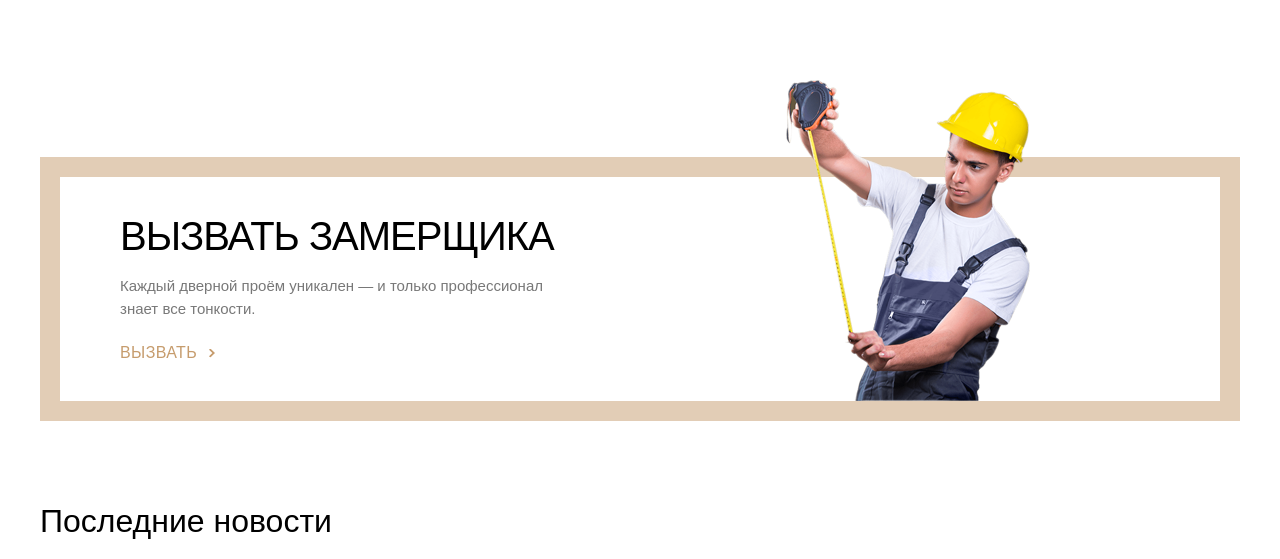
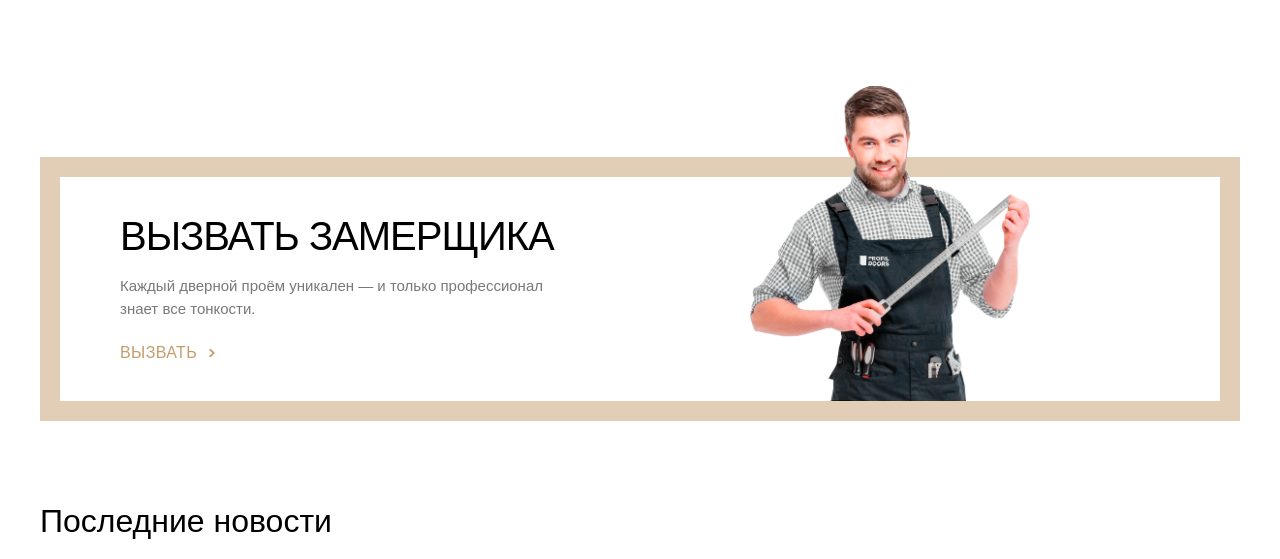
Before and after one commit to mazax1ct/profil-doors, a website: page src/megkomnatnie-dveri.html in a window 1280 px wide. Shown: the part 1296-1855 px from the top of the page. Drawn offline with nearby package versions, Linux system fonts and the light colour scheme; files that its build step writes are made by us from their sources; files whose address does not match are found by name; a web font is replaced by a local one.

Commit message:
change img for meter-block + fix filter img border-radius

```diff
--- a/src/css/project/_catalog-section.sass
+++ b/src/css/project/_catalog-section.sass
@@ -77,6 +77,9 @@
 
     @media(min-width: 768px)
       margin-right: 10px
+
+    img
+      border-radius: 50%
 
   &__item-text
     font-size: 13px
--- a/src/css/project/_meter-block.sass
+++ b/src/css/project/_meter-block.sass
@@ -12,13 +12,16 @@
     padding-bottom: 15px
     text-align: left
 
+  @media(min-width: 768px)
+    padding-right: 275px
+
   @media(min-width: 1200px)
     margin-bottom: 80px
     margin-top: 120px
     padding-top: 35px
     padding-bottom: 25px
     padding-left: 60px
-    padding-right: 60px
+    padding-right: 500px
 
   &__title
     color: #000
@@ -54,7 +57,7 @@
   &__image
     margin-left: auto
     margin-right: auto
-    width: 127px
+    width: 150px
 
     @media(min-width: 600px)
       bottom: 0
@@ -70,7 +73,7 @@
 
     @media(min-width: 1200px)
       right: 190px
-      width: 244px
+      width: 280px
 
   &__button-block
     margin-bottom: 0
--- a/src/js/main.js
+++ b/src/js/main.js
@@ -175,6 +175,7 @@ $(document).ready(function () {
 
 //открепляем и перезапускаем прилипающий блок при резайзе
 $(window).resize(function() {
+  if ($(".js-sticky-block").length) {
     if ($("body").width() >= 768 && $("body").width() < 1200) {
       $(".js-sticky-block").trigger("sticky_kit:detach");
       setTimeout(function() {
@@ -192,10 +193,12 @@ $(window).resize(function() {
     } else {
 
     }
+  }
 });
 
 //открепляем и перезапускаем прилипающий блок при повороте устройства
 $(window).on("orientationchange", function(event) {
+  if ($(".js-sticky-block").length) {
     if ($("body").width() >= 768 && $("body").width() < 1200) {
       $(".js-sticky-block").trigger("sticky_kit:detach");
       setTimeout(function() {
@@ -213,4 +216,5 @@ $(window).on("orientationchange", function(event) {
     } else {
 
     }
+  }
 });
--- a/src/megkomnatnie-dveri.html
+++ b/src/megkomnatnie-dveri.html
@@ -112,7 +112,7 @@
           <p class="meter-block__title">ВЫЗВАТЬ ЗАМЕРЩИКА</p>
           <p class="meter-block__text">Каждый дверной проём уникален — и только профессионал<br>знает все тонкости.</p>
           <p class="meter-block__button-block"><a class="meter-block__link" href="#" target="_blank">ВЫЗВАТЬ</a></p>
-          <div class="meter-block__image"><img src="images/decor/meter-block.png" alt="ВЫЗВАТЬ ЗАМЕРЩИКА"></div>
+          <div class="meter-block__image"><img src="images/decor/meter-block_.png" alt="ВЫЗВАТЬ ЗАМЕРЩИКА"></div>
         </div>
         <h2>Последние новости</h2>
         <div class="news-list">
```
Also changed, not shown: build/css/style.css, build/images/decor/meter-block_.png (added), build/images/icons/x.svg (added), build/js/main.js, build/megkomnatnie-dveri.html, src/images/decor/meter-block_.png (added). Lines whose indentation alone changed are shown as unchanged.
